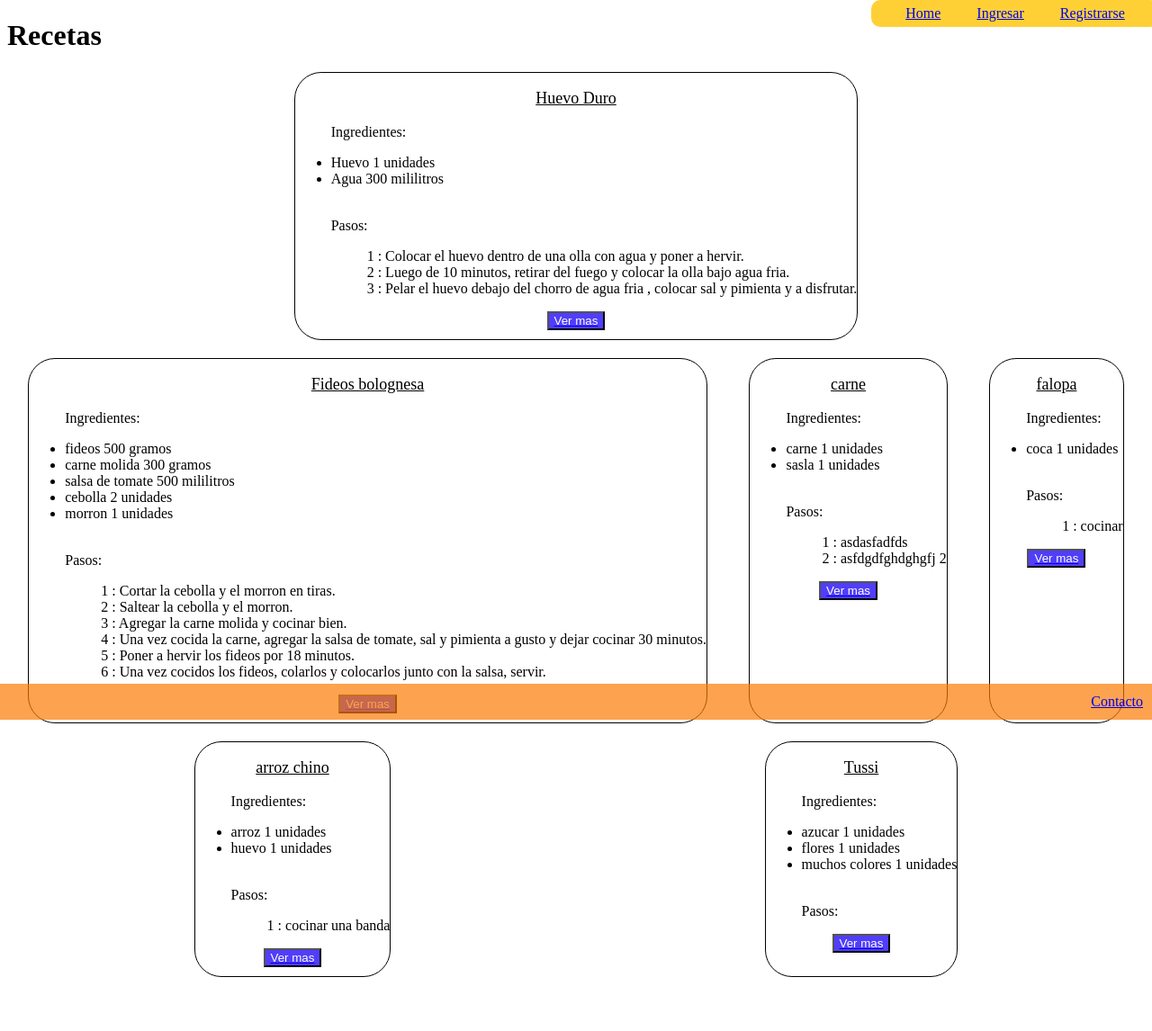
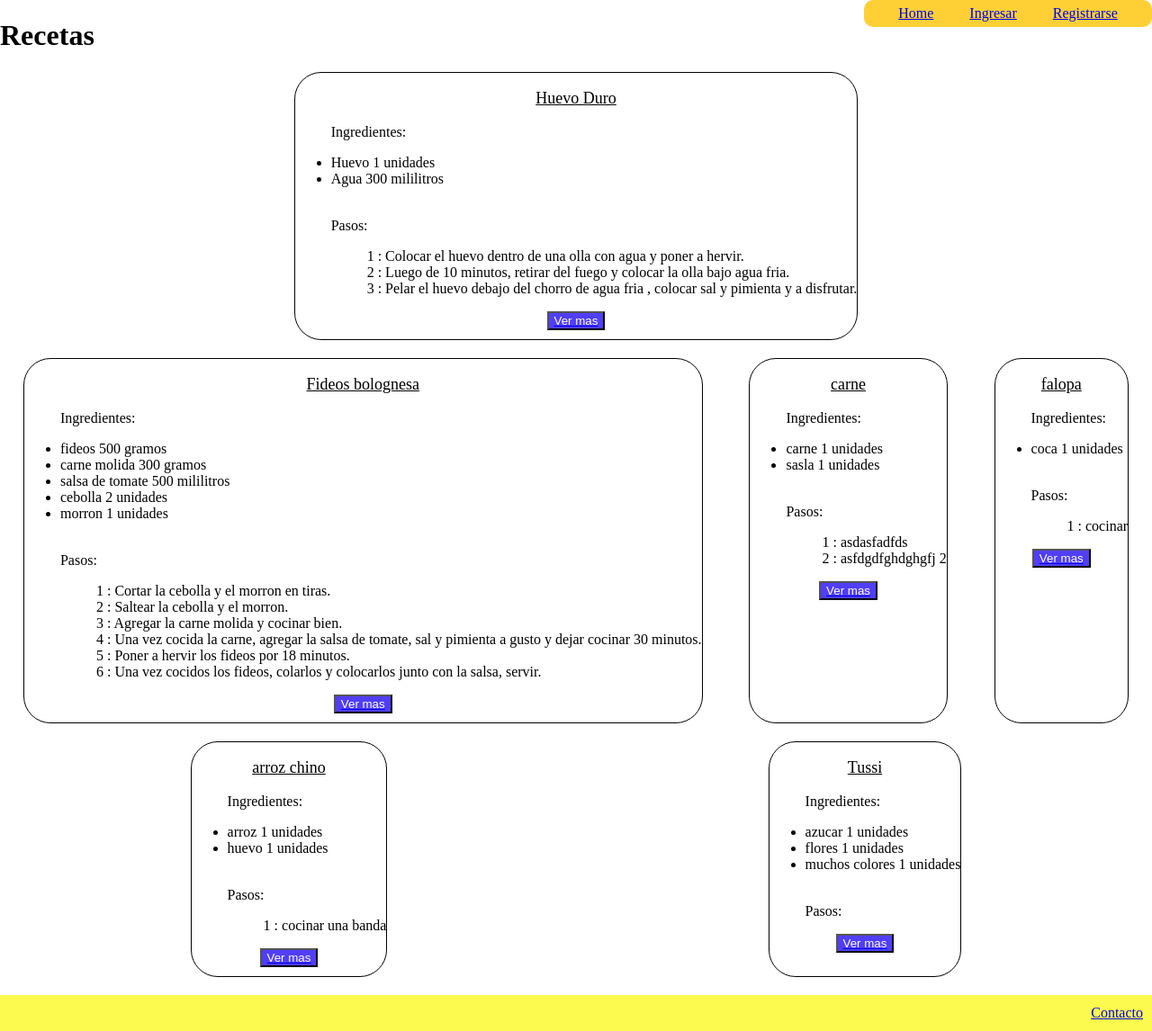
Before and after one commit to NachoGuidali/RecetasWeb, a Django app: page / in a window 1280 px wide. Shown: the whole page at 90% size. Before the commit the page ends 1086 px from the top, so only its background shows below. Run offline with Django 4.2, Linux system fonts and the light colour scheme; data comes from the database, SQL or seed files in the repository; both versions use the stored data as it was after the commit.

Commit message:
cambio en css

```diff
--- a/recetasapp/static/base.css
+++ b/recetasapp/static/base.css
@@ -1,3 +1,9 @@
+body{
+    display: flex;
+    flex-direction: column;
+    min-height: 100vh;
+    margin: 0px;
+}
 header{
     display: flex;
     justify-content: flex-end;
@@ -27,20 +33,22 @@ header a {
 }
 
 
-footer{
-    position: absolute;
+footer {
+    position: relative;
     display: flex;
     justify-content: flex-end;
     color: white;
     width: 100%;
     height: 40px;
     left: 0;
-    background-color: #fc7a00b0;
+    background-color: #fcf800b0;
     bottom: 0px;
+    margin-top: auto;
 
 
 
-    }
+
+}
 .foot{
     display: flex;
     margin-right: 10px;
```
Also changed, not shown: db.sqlite3.
